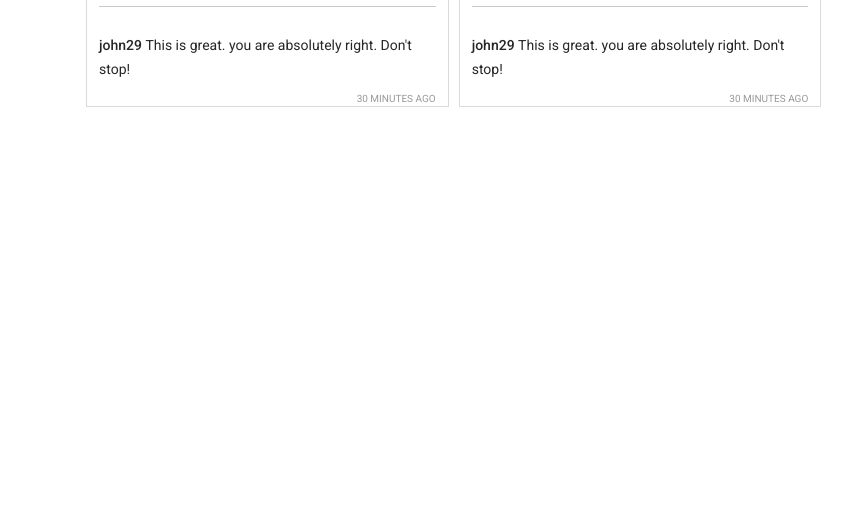
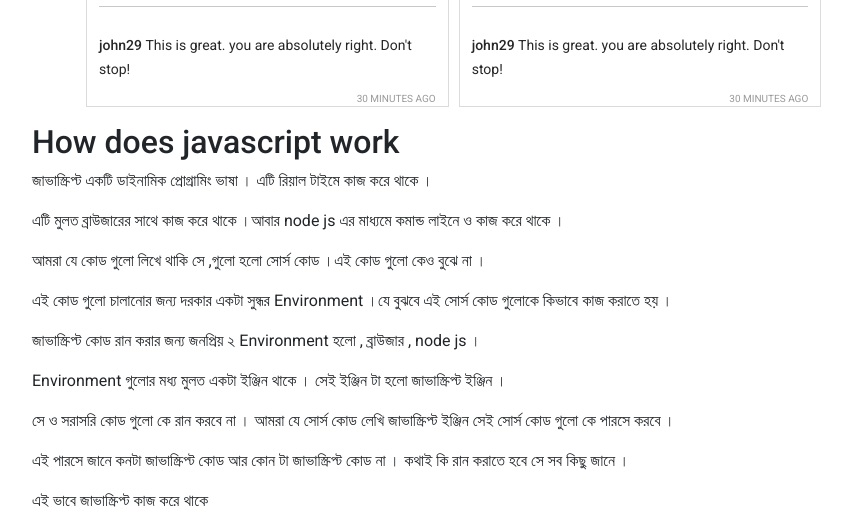
Before and after one commit to monirul360/Insta-Sohor, a plain HTML site: page index.html in a window 1280 px wide. Shown: the part 1425-1954 px from the top of the page, without its empty margins (0-853 px from the left). Before the commit the page ends 1548 px from the top, so only its background shows below. Drawn offline with nearby package versions, Linux system fonts and the light colour scheme.

Commit message:
How does javascript work ans add

```diff
--- a/index.html
+++ b/index.html
@@ -77,6 +77,18 @@
                 <h1>Reported posts</h1>
             </div>
         </main>
+        <section style="width: 95%;margin: auto;">
+            <h2>How does javascript work</h2>
+            <p>জাভাস্ক্রিপ্ট একটি ডাইনামিক   প্রোগ্রামিং ভাষা  । এটি রিয়াল টাইমে কাজ করে থাকে ।</p>
+            <p>এটি মুলত ব্রাউজারের সাথে কাজ করে থাকে ।আবার  node js  এর মাধ্যমে কমান্ড লাইনে  ও কাজ করে  থাকে ।</p>
+            <p>আমরা যে কোড গুলো লিখে  থাকি সে ,গুলো হলো সোর্স কোড ।এই কোড গুলো কেও বুঝে না ।</p>
+            <p>এই কোড গুলো চালানোর জন্য দরকার একটা সুন্ধর Environment ।যে বুঝবে এই সোর্স কোড গুলোকে কিভাবে কাজ করাতে হয় ।</p>
+            <p>জাভাস্ক্রিপ্ট  কোড  রান করার জন্য জনপ্রিয় ২  Environment  হলো  , ব্রাউজার , node js ।</p>
+            <p>Environment গুলোর মধ্য মুলত একটা  ইঞ্জিন  থাকে । সেই  ইঞ্জিন   টা হলো  জাভাস্ক্রিপ্ট  ইঞ্জিন    ।</p>
+            <p> সে ও সরাসরি কোড গুলো কে রান করবে না । আমরা যে সোর্স কোড লেখি জাভাস্ক্রিপ্ট  ইঞ্জিন সেই সোর্স  কোড গুলো কে পারসে করবে ।</p>
+            <p>এই পারসে জানে কনটা জাভাস্ক্রিপ্ট   কোড আর কোন টা জাভাস্ক্রিপ্ট   কোড না । কথাই কি রান করাতে হবে   সে সব কিছু জানে । </p>
+            <p> এই ভাবে জাভাস্ক্রিপ্ট   কাজ করে থাকে </p>
+        </section>
         <footer></footer>
 
         <!-- add javascript  file  -->
```
